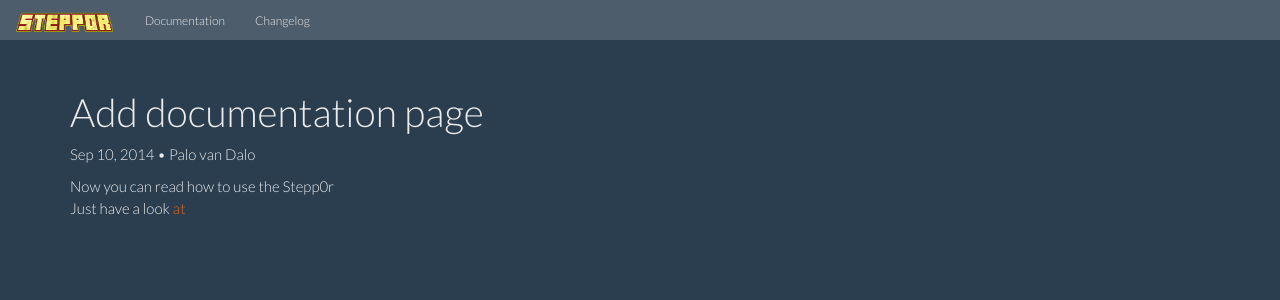
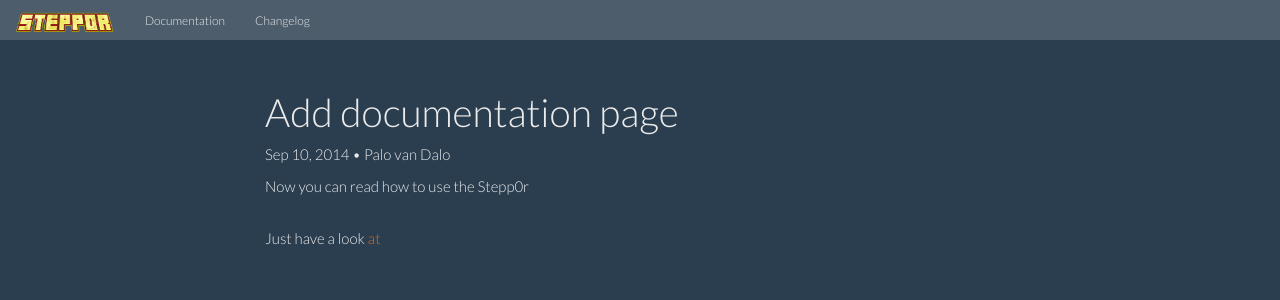
Before and after one commit to mrVanDalo/stepp0r, a Jekyll site: the page built from _posts/2014-09-10-add-documentation.markdown, in a window 1280 px wide. Shown: the top 300 px of the page. Built offline with Jekyll 4.4.1, drawn with Linux system fonts in a browser that asks for light colours; nearby versions of some CDN libraries.

Commit message:
update post style

```diff
--- a/_layouts/post.html
+++ b/_layouts/post.html
@@ -2,15 +2,17 @@
 layout: default
 ---
 <div class="row">
-    <div class="col-md-12">
-
+    <div class="col-md-12 col-lg-8 col-lg-offset-2">
         <header>
             <h1>{{ page.title }}</h1>
             <p class="meta">{{ page.date | date: "%b %-d, %Y" }}{% if page.author %} • {{ page.author }}{% endif %}{% if page.meta %} • {{ page.meta }}{% endif %}</p>
         </header>
 
-        {{ page.abstract }}
         <article>
+            {{ page.abstract }}
+        </article>
+
+        <article class="top-buffer">
             {{ content }}
         </article>
     </div>
```
